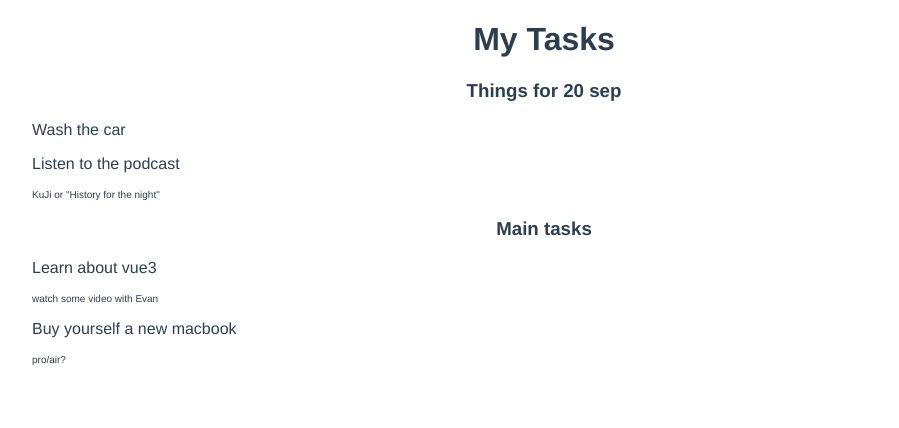
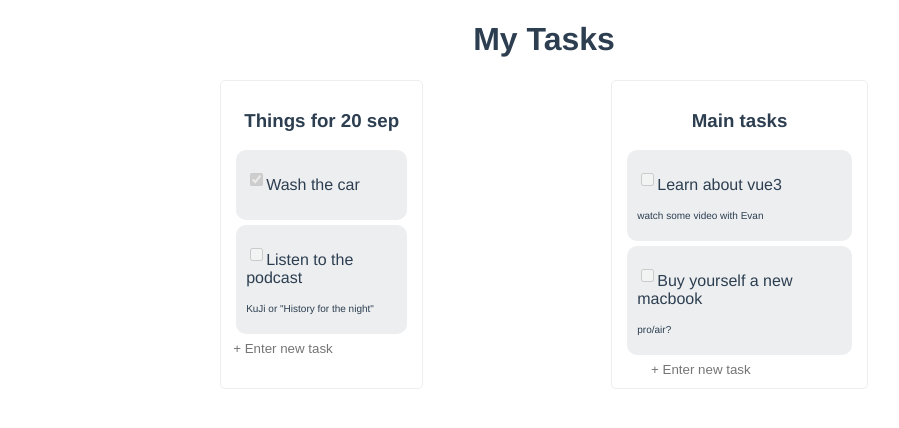
Before and after one commit to widetrace/work-todo, a Vue app: page / in a window 1280 px wide. Shown: the top 428 px of the page, without its empty margins (96-995 px from the left). Built offline with nearby package versions, Linux system fonts and the light colour scheme.

Commit message:
Update
* Create task
* Some styles

```diff
--- a/src/store/index.js
+++ b/src/store/index.js
@@ -13,6 +13,13 @@ export default new Vuex.Store({
     board
   },
   mutations: {
+    CREATE_TASK(state, { tasks, name }) {
+      tasks.push({
+        name,
+        id: uuid(),
+        description: ''
+      })
+    }
   },
   actions: {
   },
--- a/src/views/Home.vue
+++ b/src/views/Home.vue
@@ -12,8 +12,19 @@
             v-for="(task, $taskIndex) in column.tasks"
             :key="$taskIndex"
           )
+            input.list__checkbox(
+              type="checkbox",
+              v-model="task.status",
+              :disabled="true"
+            )
             p {{ task.name }}
             p.small {{ task.description }}
+          input.list__new-task(
+            type="text",
+            placeholder="+ Enter new task",
+            @keyup.enter="createTask($event, column.tasks)"
+          )
+
 </template>
 
 <script>
@@ -23,6 +34,15 @@ export default {
   name: 'Home',
   computed: {
     ...mapState(['board']),
+  },
+  methods: {
+    createTask(e, tasks) {
+        this.$store.commit('CREATE_TASK', {
+          tasks,
+          name: e.target.value
+      })
+      e.target.value = ''
+    }
   }
 };
 </script>
@@ -32,7 +52,37 @@ p {
   text-align: left;
 }
 
+.board-items__columns {
+  display: flex;
+  flex: 1 1 0;
+  flex-flow: row wrap;
+  justify-content: space-evenly;
+}
+
+.column {
+  border: 1px solid #edeef0;
+  border-radius: 5px;
+  padding: 10px;
+}
+
+.list {
+  margin: 5px;
+  border-radius: 10px;
+  padding: 10px;
+  background-color: #edeef0;
+  &__checkbox {
+    float: left;
+    margin-top: 13px;
+  }
+  &__new-task {
+    background-color: transparent;
+    outline: none;
+    border: none;
+  }
+}
+
 .small {
   font-size: 10px;
+  // edeef0
 }
 </style>
```
